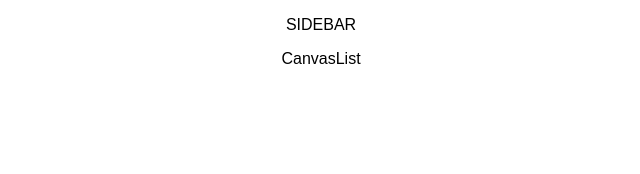
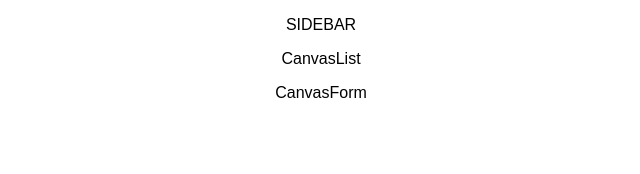
Before and after one commit to Chris-Coraggio/Whiteboard, a React (Create React App) app: page / in a window 1280 px wide. Shown: the top 174 px of the page, without its empty margins (319-959 px from the left). Built offline with nearby package versions, Linux system fonts and the light colour scheme.

Commit message:
Split into three components

```diff
--- a/src/App.js
+++ b/src/App.js
@@ -2,6 +2,7 @@ import React, { Component } from 'react';
 import './App.css';
 import Sidebar from './Sidebar'
 import CanvasList from './CanvasList'
+import CanvasForm from './CanvasForm'
 
 class App extends Component {
   render() {
@@ -9,6 +10,7 @@ class App extends Component {
       <div className="App">
         <Sidebar />
         <CanvasList />
+        <CanvasForm />
       </div>
     );
   }
--- /dev/null
+++ b/src/CanvasForm.js
@@ -0,0 +1,9 @@
+import React, { Component } from 'react'
+
+class CanvasForm extends Component {
+    render() {
+        return <p>CanvasForm</p>
+    }
+}
+
+export default CanvasForm
```
